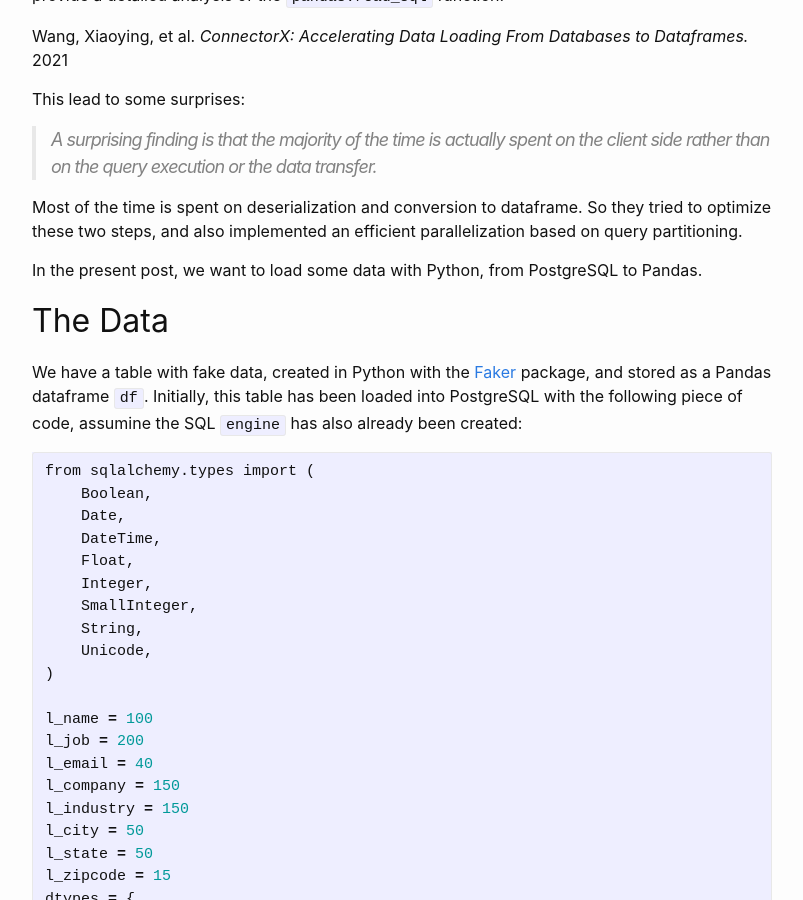
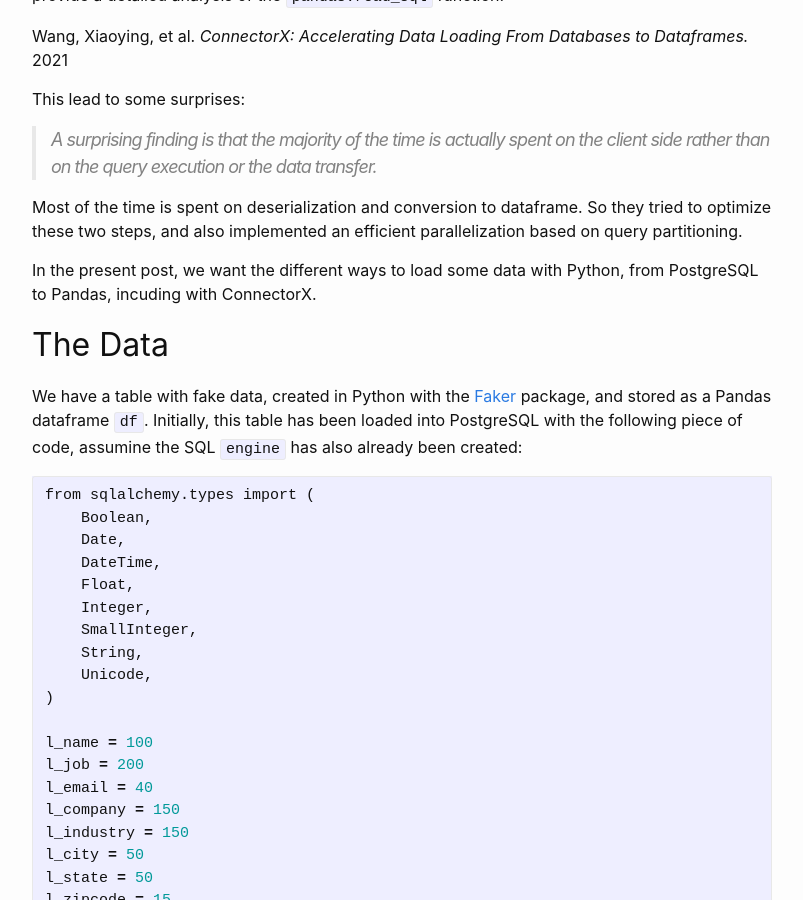
Before and after one commit to aetperf/aetperf.github.io, a Jekyll site: the page built from _posts/2022-04-20-Loading-data-from-PostgreSQL-to-Pandas-with-ConnectorX.md, in a window 1280 px wide and 900 px high, scrolled down 307 px. Shown: the whole window, without its empty margins (238-1041 px from the left). Built offline with Jekyll 4.4.1, drawn with Linux system fonts in a browser that asks for light colours; comment, search, counter and statistics services are not loaded.

Commit message:
small text update

```diff
--- a/_posts/2022-04-20-Loading-data-from-PostgreSQL-to-Pandas-with-ConnectorX.md
+++ b/_posts/2022-04-20-Loading-data-from-PostgreSQL-to-Pandas-with-ConnectorX.md
@@ -16,7 +16,7 @@
 
 Most of the time is spent on deserialization and conversion to dataframe. So they tried to optimize these two steps, and also implemented an efficient parallelization based on query partitioning.
 
-In the present post, we want to load some data with Python, from PostgreSQL to Pandas.
+In the present post, we want the different ways to load some data with Python, from PostgreSQL to Pandas, incuding with ConnectorX.
 
 ## The Data
 
```
